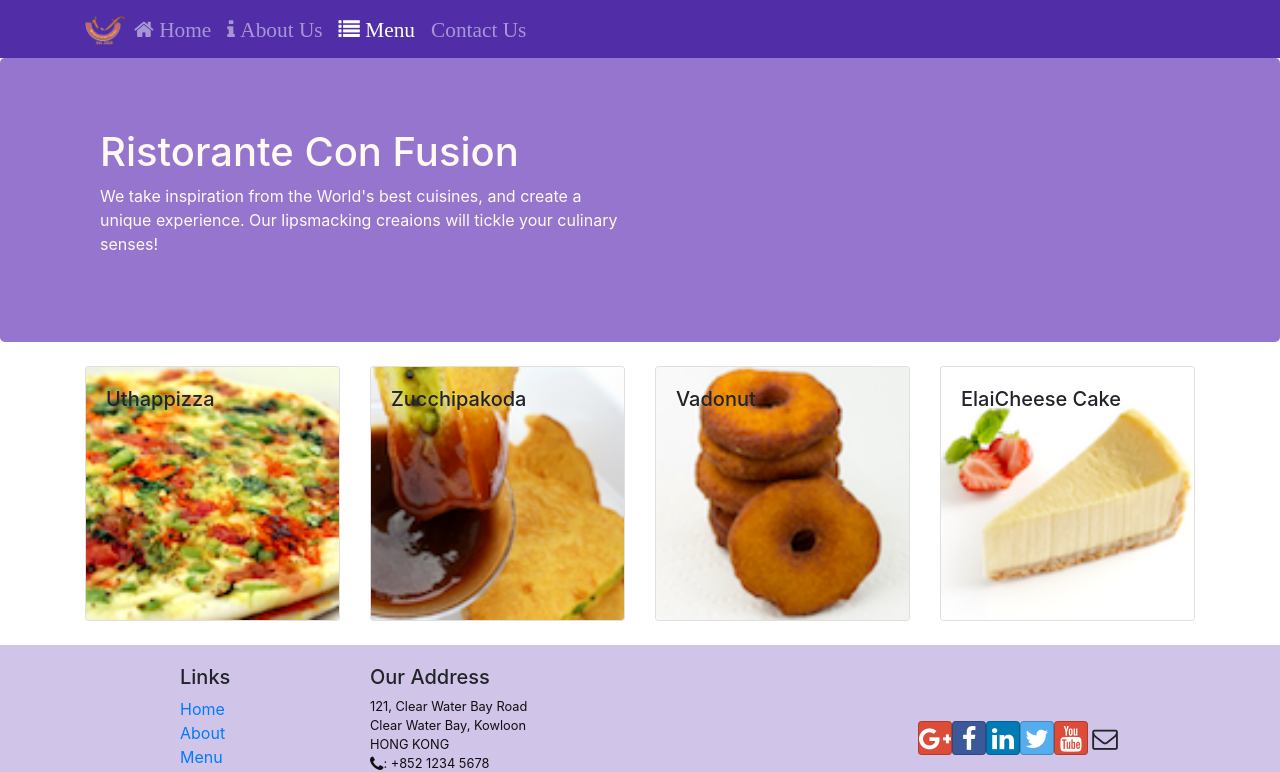
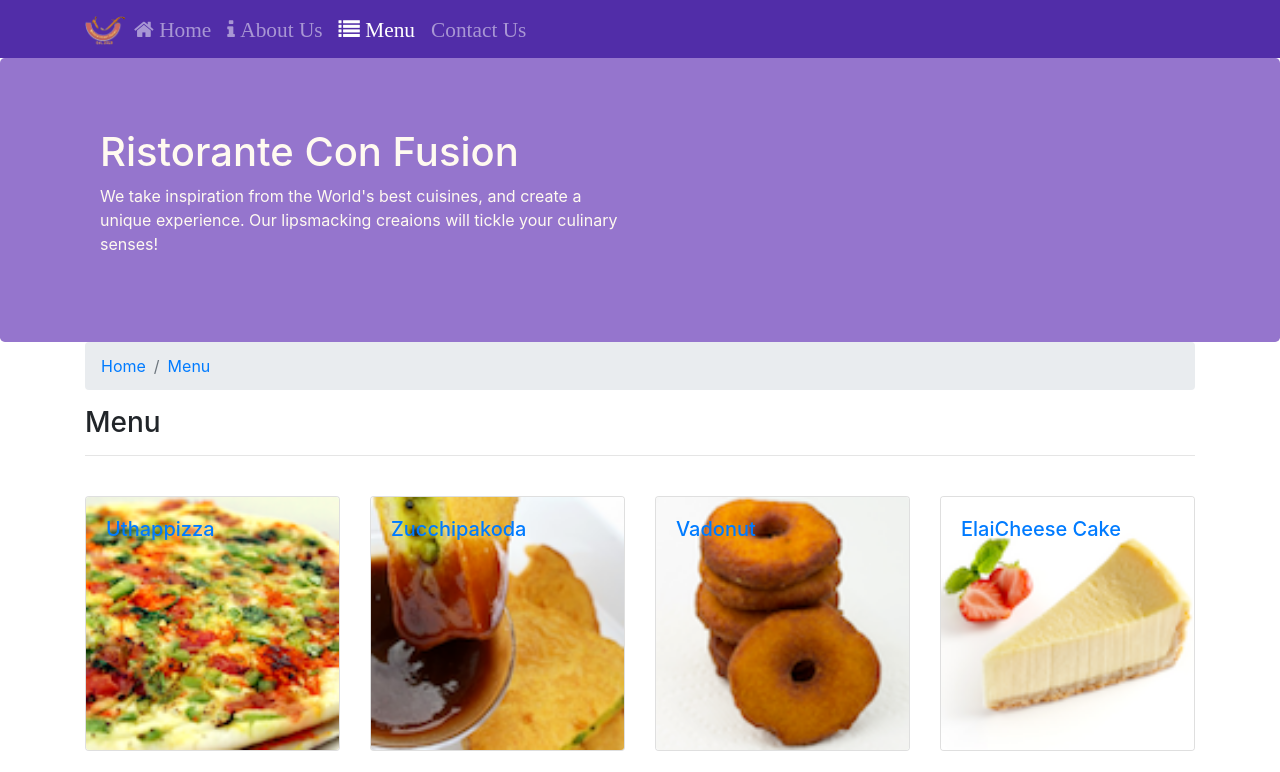
Before and after one commit to foxapp/front-end-react, a React (Create React App) app in the folder confusion/: page /menu in a window 1280 px wide. Shown: the top 772 px of the page. Built offline with nearby package versions, Linux system fonts and the light colour scheme.

Commit message:
Single Page Applications Part 2

```diff
--- a/confusion/src/components/ContactComponent.js
+++ b/confusion/src/components/ContactComponent.js
@@ -1,8 +1,22 @@
 import React from 'react';
+import {Breadcrumb, BreadcrumbItem} from "reactstrap";
+import {Link} from "react-router-dom";
 
 function Contact(props) {
     return(
         <div className="container">
+            <div className="row">
+                <div className="col-12">
+                    <Breadcrumb>
+                        <BreadcrumbItem><Link to='/home'>Home</Link></BreadcrumbItem>
+                        <BreadcrumbItem active>Contact Us</BreadcrumbItem>
+                    </Breadcrumb>
+                </div>
+                <div className="col-12">
+                    <h3>Contact Us</h3>
+                    <hr/>
+                </div>
+            </div>
             <div className="row row-content">
                 <div className="col-12">
                     <h3>Location Information</h3>
--- a/confusion/src/components/DishdetailComponent.js
+++ b/confusion/src/components/DishdetailComponent.js
@@ -1,5 +1,6 @@
 import React from 'react';
-import {Card, CardBody, CardImg, CardText, CardTitle} from "reactstrap";
+import {Card, CardBody, CardImg, CardText, CardTitle, Breadcrumb, BreadcrumbItem} from "reactstrap";
+import { Link } from 'react-router-dom';
 import Menu from "./MenuComponent";
 
     function RenderComments({comments}){
@@ -45,8 +46,20 @@
             return (
                 <div className="container">
                     <div className="row">
+                        <div className="col-12">
+                            <Breadcrumb>
+                                <BreadcrumbItem><Link to='/menu'>Menu</Link></BreadcrumbItem>
+                                <BreadcrumbItem active>{props.dish.name}</BreadcrumbItem>
+                            </Breadcrumb>
+                        </div>
+                        <div className="col-12">
+                            <h3>{props.dish.name}</h3>
+                            <hr/>
+                        </div>
+                    </div>
+                    <div className="row">
                         <RenderDish dish={props.dish}/>
-                        <RenderComments comments={props.dish.comments}/>
+                        <RenderComments comments={props.comments}/>
                     </div>
                 </div>
             );
--- a/confusion/src/components/MainComponent.js
+++ b/confusion/src/components/MainComponent.js
@@ -10,6 +10,7 @@
 import {PROMOTIONS} from "../shared/promotions";
 import {LEADERS} from "../shared/leaders";
 import {COMMENTS} from "../shared/comments";
+import DishDetail from "./DishdetailComponent";
 
 class Main extends Component {
     constructor(props) {
@@ -23,6 +24,9 @@
         };
     }
 
+
+
+
     render(){
         const HomePage = () => {
           return(
@@ -33,12 +37,23 @@
               />
           );
         };
+
+        const DishWithId = ({match}) => {//can be match, location, history
+            return(
+                <DishDetail
+                    dish={this.state.dishes.filter((dish) => dish.id === parseInt(match.params.dishId,10))[0]}
+                    comments={this.state.comments.filter((comment) => comment.dishId === parseInt(match.params.dishId,10))}
+                />
+            );
+        };
+
         return (
             <div>
                 <Header/>
                 <Switch>
                     <Route path={`/home`} component={HomePage} />
                     <Route exact path={`/menu`} component={()=><Menu dishes={this.state.dishes}/>} />
+                    <Route path={`/menu/:dishId`} component={DishWithId} />
                     <Route exact path={`/contactus`} component={Contact} />
                     <Redirect to={`/home`} />
                 </Switch>
--- a/confusion/src/components/MenuComponent.js
+++ b/confusion/src/components/MenuComponent.js
@@ -1,13 +1,16 @@
 import React from 'react';
-import { Card, CardImg, CardImgOverlay, CardText, CardBody, CardTitle } from 'reactstrap';
+import { Card, CardImg, CardImgOverlay, CardText, CardBody, CardTitle, Breadcrumb, BreadcrumbItem } from 'reactstrap';
+import {Link} from "react-router-dom";
 
-    function RenderMenuItem({ dish, onClick }){
+function RenderMenuItem({ dish, onClick }){
         return (
             <Card>
-                <CardImg className="w-100" src={dish.image} alt={dish.name} />
-                <CardImgOverlay>
-                    <CardTitle>{dish.name}</CardTitle>
-                </CardImgOverlay>
+                <Link to={`/menu/${dish.id}`}>
+                    <CardImg className="w-100" src={dish.image} alt={dish.name} />
+                    <CardImgOverlay>
+                        <CardTitle>{dish.name}</CardTitle>
+                    </CardImgOverlay>
+                </Link>
             </Card>
         );
     }
@@ -15,13 +18,25 @@
         const menu = props.dishes.map((dish) => {
             return (
                 <div key={dish.id} className="col-12 col-md-3 mt-4 mb-4">
-                    <RenderMenuItem dish={dish} onClick={props.onClick} />
+                    <RenderMenuItem dish={dish}/>
                 </div>
             );
         });
 
         return (
             <div className="container">
+                <div className="row">
+                    <div className="col-12">
+                        <Breadcrumb>
+                            <BreadcrumbItem><Link to='/home'>Home</Link></BreadcrumbItem>
+                            <BreadcrumbItem active><Link to='/menu'>Menu</Link></BreadcrumbItem>
+                        </Breadcrumb>
+                    </div>
+                    <div className="col-12">
+                        <h3>Menu</h3>
+                        <hr/>
+                    </div>
+                </div>
                 <div className="row">
                     {menu}
                 </div>
```
